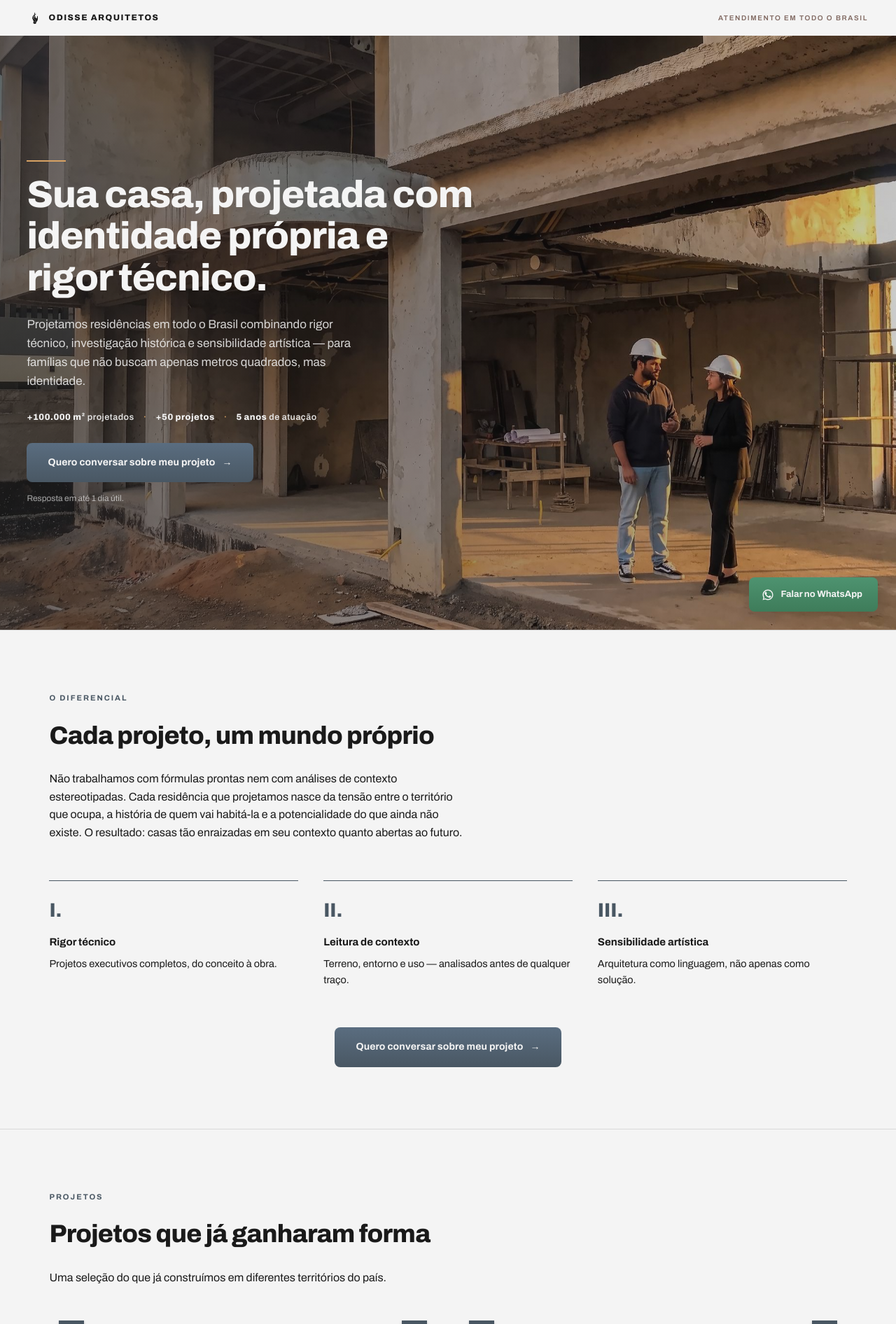
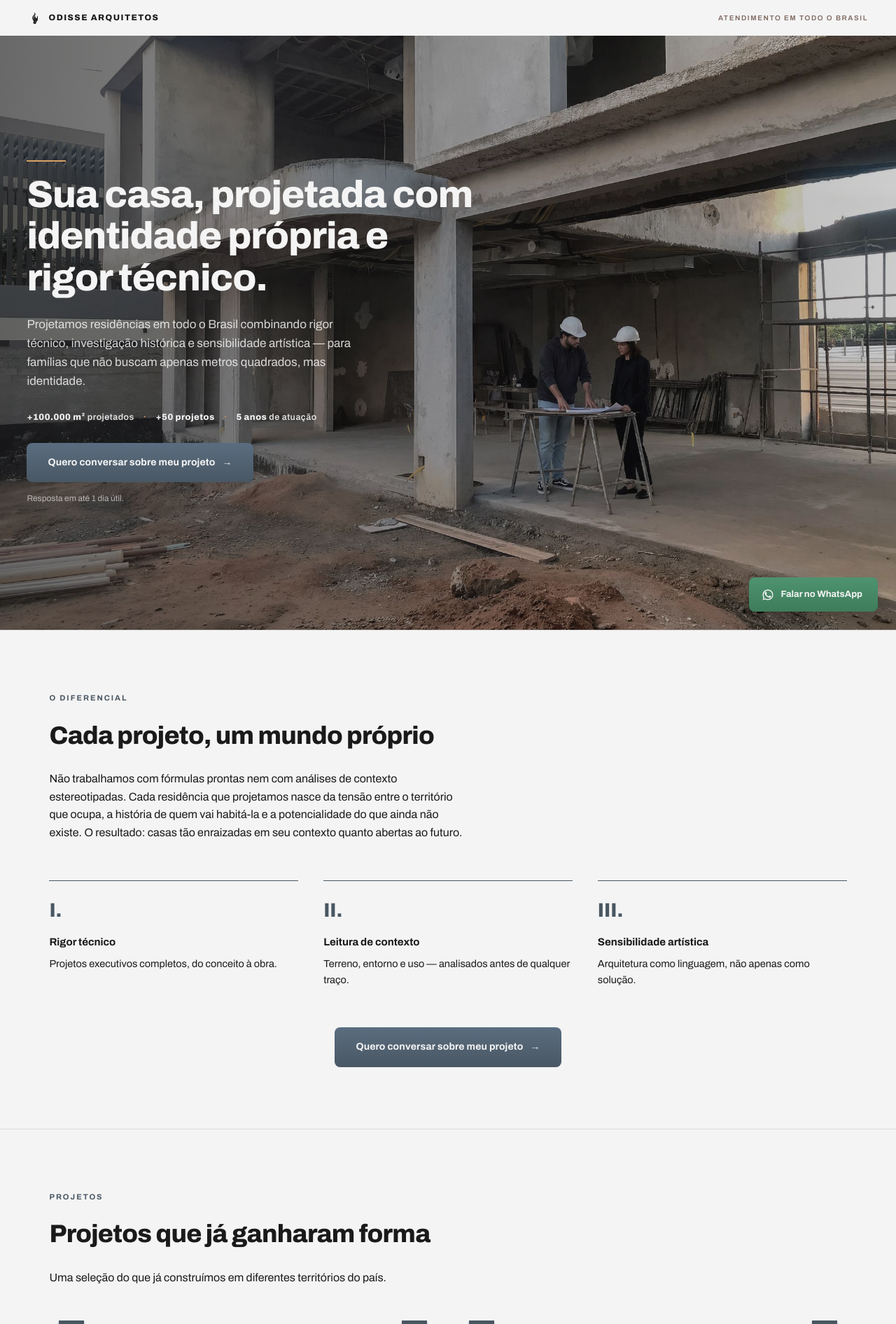
Before and after one commit to cidclementino/projetos-odisse, a Jekyll site: the page built from residencial/index.html, in a window 1280 px wide. Shown: the top 1892 px of the page at 70% size. Built offline with Jekyll 4.4.1, drawn with Linux system fonts in a browser that asks for light colours.

Commit message:
Update residencial_conteudo.yml

```diff
--- a/_data/residencial_conteudo.yml
+++ b/_data/residencial_conteudo.yml
@@ -5,7 +5,7 @@ hero:
   projetos: "+50 projetos"
   anos: "5 anos"
   cta_texto: "Quero conversar sobre meu projeto"
-  imagem: "odisse-obras-003.jpg"
+  imagem: "odisse-obras-005.jpg"
 
 diferencial:
   titulo: "Cada projeto, um mundo próprio"
```
